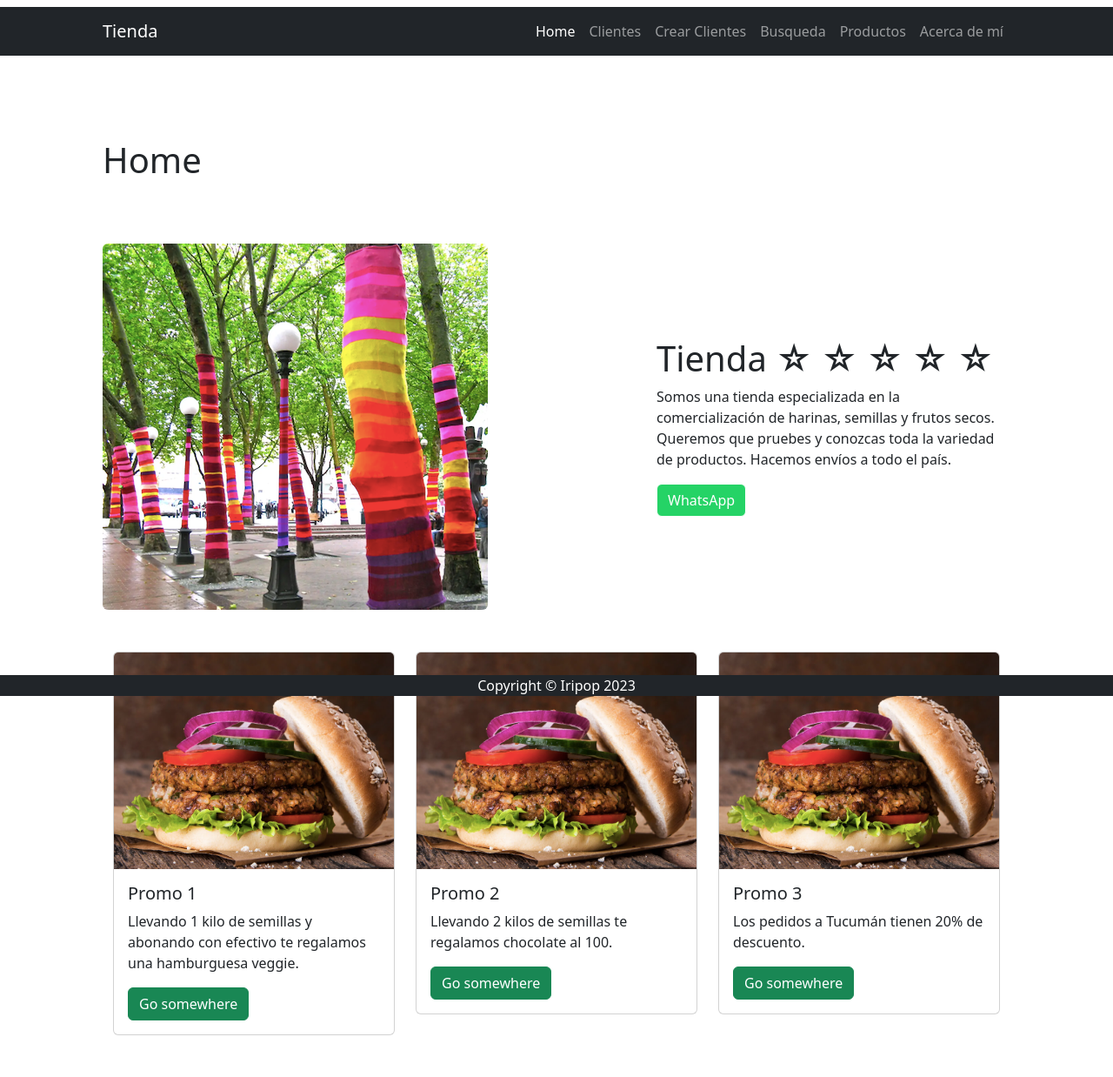
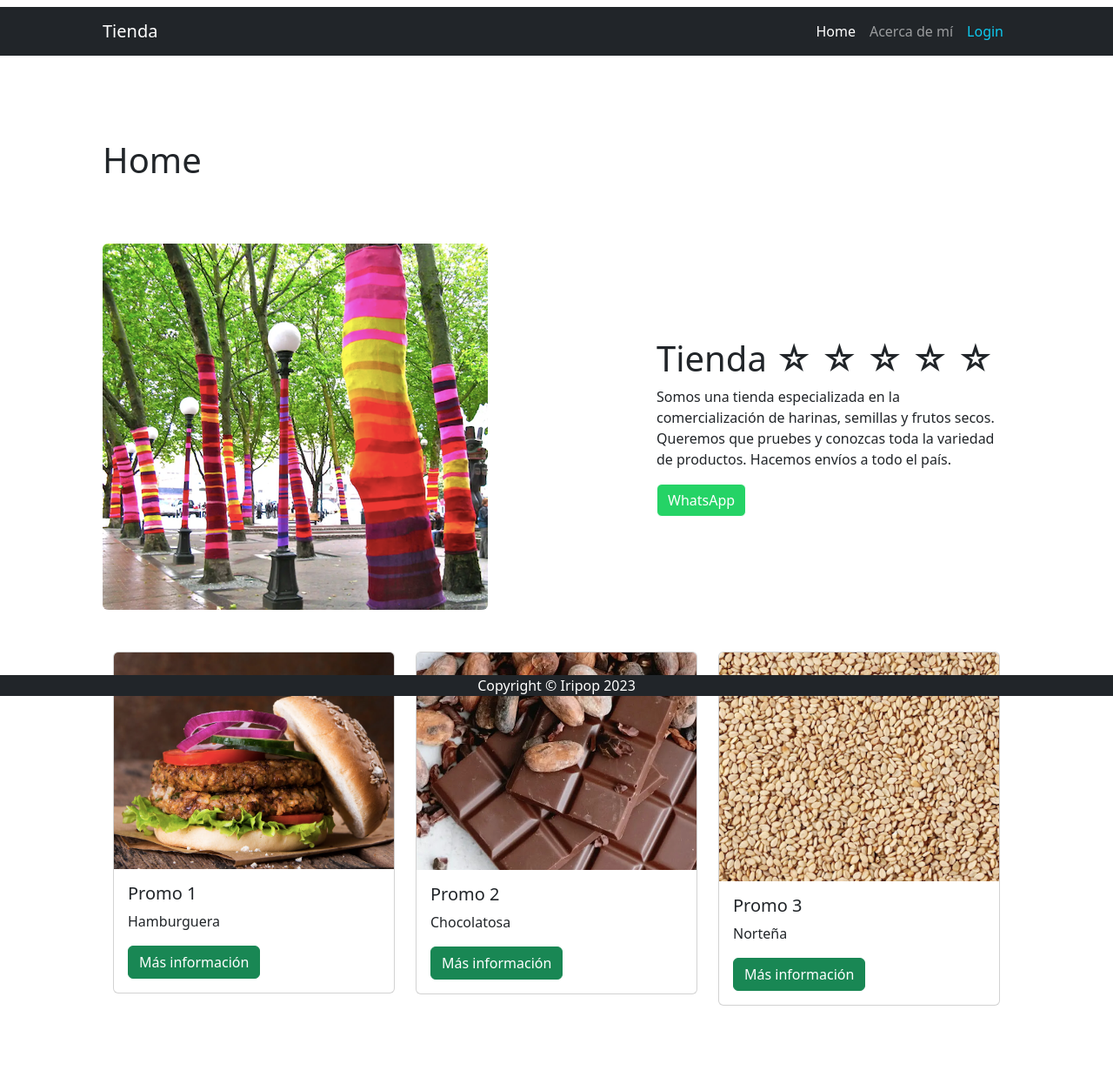
Before and after one commit to Frambuess/ProyectoFinalCoder, a Django app: page / in a window 1280 px wide. Shown: the whole page at 87% size. After the commit the page ends 1156 px from the top, so only its background shows below. Run offline with Django 4.2, Linux system fonts and the light colour scheme; some libraries are stand-ins or nearby versions.

Commit message:
promos y logins

```diff
--- a/project/apps/CORE/templates/CORE/card.html
+++ b/project/apps/CORE/templates/CORE/card.html
@@ -1,22 +1,11 @@
 {% load static %}
 
-<!-- <div class="col-md-4 mb-5">
-    <div class="card h-100">
-        <div class="card-body">
-            <h2 class="card-title">{{ card }}</h2>
-            <p class="card-text" id="p3">{{ cardcontenido }}</p>
-        </div>
-        <div class="card-footer"><a class="btn btn-success btn-sm" href="#!">Más información</a></div>
-    </div>
-</div> -->
-
-<!--'CORE/img/fotoppal.png'-->
-
 <div class="card">
-    <img src="{% static 'CORE/img/hambur.png' %}" class="card-img-top" alt="Promo1">
+    <!-- <img src="{% static 'CORE/img/hambur.png' %}" class="card-img-top" alt="Promo1"> -->
+    <img src="{% if cardcontenido == "Hamburguera" %} {% static 'CORE/img/hambur.png' %} {% elif cardcontenido == "Chocolatosa" %} {% static 'CORE/img/cacao.png' %}  {% elif cardcontenido == "Norteña" %} {% static 'CORE/img/sesamo.png' %}  {% endif %}" class="card-img-top" alt="Promo1">
     <div class="card-body">
         <h5 class="card-title">{{ card }}</h5>
         <p class="card-text">{{ cardcontenido }}</p>
-        <a href="#" class="btn btn-success">Go somewhere</a>
+        <a href="{% if cardcontenido == "Hamburguera" %} {% url 'Home:promo1' %} {% elif cardcontenido == "Chocolatosa" %} {% url 'Home:promo2' %} {% elif cardcontenido == "Norteña" %} {% url 'Home:promo3' %} {% endif %}" class="btn btn-success">Más información</a>
     </div>
 </div>
--- a/project/apps/CORE/templates/CORE/index.html
+++ b/project/apps/CORE/templates/CORE/index.html
@@ -14,6 +14,14 @@
 </div>
 
     {% block INDEX_CONTENIDO %}
+
+
+    {% if user.is_authenticated %}
+        {{ mensaje }}
+        <h3> Bienvenido {{ user.username }}</h3>
+    {% endif %}
+
+
 
     <!-- Heading Row-->
     <div class="row gx-4 gx-lg-5 align-items-center my-5">
@@ -32,13 +40,14 @@
     <div class="container">
         <div class="row">
             <div class="col-sm-4">
-            {% include 'CORE/card.html' with card="Promo 1" cardcontenido='Llevando 1 kilo de semillas y abonando con efectivo te regalamos una hamburguesa veggie.' %}
+            {% include 'CORE/card.html' with card="Promo 1" cardcontenido='Hamburguera' %}
             </div>
             <div class="col-sm-4">
-            {% include 'CORE/card.html' with card="Promo 2" cardcontenido='Llevando 2 kilos de semillas te regalamos chocolate al 100.' %}
+            {% include 'CORE/card.html' with card="Promo 2" cardcontenido='Chocolatosa' %}
             </div>
             <div class="col-sm-4">
-            {% include 'CORE/card.html' with card="Promo 3" cardcontenido='Los pedidos a Tucumán tienen 20% de descuento.'%}
+            {% include 'CORE/card.html' with card="Promo 3" cardcontenido='Norteña'%}
+            <!-- Los pedidos a Tucumán tienen 20% de descuento. -->
             </div>
 
         </div>
--- a/project/apps/CORE/templates/CORE/logout.html
+++ b/project/apps/CORE/templates/CORE/logout.html
@@ -4,4 +4,8 @@
     <div class="fs-3 fst-italic ">
         <p>Has cerrado sesión</p>
     </div>
+
+    <br><p>
+    {% include 'CORE/index_back.html' %} </p></br>
+
 {% endblock %}
--- a/project/apps/CORE/templates/CORE/navbar.html
+++ b/project/apps/CORE/templates/CORE/navbar.html
@@ -7,13 +7,21 @@
         <div class="collapse navbar-collapse" id="navbarSupportedContent">
             <ul class="navbar-nav ms-auto mb-2 mb-lg-0">
 
+                <li class="nav-item"><a class="nav-link {% if request.path == "/" %} active  {% endif %}" aria-current="page" href="{% url 'Home:home' %}">Home</a></li>
 
-                <li class="nav-item"><a class="nav-link {% if request.path == "/" %} active  {% endif %}" aria-current="page" href="{% url 'Home:home' %}">Home</a></li>
-                <li class="nav-item"><a class="nav-link {% if request.path == "/clientes/" %} active  {% endif %}" href="{% url 'Home:clientes' %}">Clientes</a></li>
-                <li class="nav-item"><a class="nav-link {% if request.path == "/crear/" %} active  {% endif %}" href="{% url 'Home:crear' %}">Crear Clientes</a></li>
-                <li class="nav-item"><a class="nav-link {% if request.path == "/busqueda/" %} active  {% endif %}" href="{% url 'Home:busqueda' %}">Busqueda</a></li>
-                <li class="nav-item"><a class="nav-link {% if request.path == "/producto/" %} active  {% endif %}" href="{% url 'producto:home' %}">Productos</a></li>
-                <li class="nav-item"><a class="nav-link {% if request.path == "/about/" %} active  {% endif %}" href="{% url 'Home:about' %}">Acerca de mí</a></li>
+                {% if user.is_authenticated %}
+                    <li class="nav-item"><a class="nav-link text-bg-warning">{{ user.username }}</a></li>
+                    <li class="nav-item"><a class="nav-link {% if request.path == "/clientes/" %} active  {% endif %}" href="{% url 'Home:clientes' %}">Clientes</a></li>
+                    <li class="nav-item"><a class="nav-link {% if request.path == "/crear/" %} active  {% endif %}" href="{% url 'Home:crear' %}">Crear Clientes</a></li>
+                    <li class="nav-item"><a class="nav-link {% if request.path == "/busqueda/" %} active  {% endif %}" href="{% url 'Home:busqueda' %}">Busqueda</a></li>
+                    <li class="nav-item"><a class="nav-link {% if request.path == "/producto/" %} active  {% endif %}" href="{% url 'producto:home' %}">Productos</a></li>
+                    <li class="nav-item"><a class="nav-link {% if request.path == "/logout/" %} active  {% endif %}" href="{% url 'Home:logout' %}">Logout</a></li>
+                {% else %}
+
+                    <li class="nav-item"><a class="nav-link {% if request.path == "/about/" %} active  {% endif %}" href="{% url 'Home:about' %}">Acerca de mí</a></li>
+                    <li class="nav-item"><a class="nav-link text-info" href="{% url 'Home:login' %}">Login</a></li>
+
+                {% endif %}
 
             </ul>
         </div>
--- a/project/apps/CORE/urls.py
+++ b/project/apps/CORE/urls.py
@@ -15,8 +15,12 @@ urlpatterns = [
     path("clientes/", views.clientes, name="clientes"),
     path('crear/', crear_cliente, name="crear"),
     path('busqueda/', busqueda, name="busqueda"),
-    path('about/', about, name="about"),
-    path('pages/', pages, name="pages"),
+    path('about/', TemplateView.as_view(template_name="CORE/about.html"), name="about"),
+    path('pages/', TemplateView.as_view(template_name="CORE/pages.html"), name="pages"),
+    path('promo1/', TemplateView.as_view(template_name="CORE/promo1.html"), name="promo1"),
+    path('promo2/', TemplateView.as_view(template_name="CORE/promo2.html"), name="promo2"),
+    path('promo3/', TemplateView.as_view(template_name="CORE/promo3.html"), name="promo3"),
+    #path('register/', views.register, name="register"),
 ]
 
 urlpatterns += staticfiles_urlpatterns()
--- a/project/apps/CORE/views.py
+++ b/project/apps/CORE/views.py
@@ -4,6 +4,7 @@ from django.http import HttpRequest, HttpResponse
 from django.shortcuts import redirect, render
 #from django.urls import is_valid_path
 from .forms import ClienteForm
+from django.contrib.auth.models import User
 
 from django.contrib.admin.views.decorators import staff_member_required
 from django.contrib.auth import authenticate, login, logout
--- a/project/apps/producto/views.py
+++ b/project/apps/producto/views.py
@@ -1,5 +1,8 @@
 # Create your views here.
 
+#! importaciones para login
+from django.contrib.auth.decorators import login_required
+from django.contrib.auth.mixins import LoginRequiredMixin
 from django.http import HttpRequest, HttpResponse
 from django.shortcuts import redirect, render
 from django.urls import reverse_lazy
@@ -11,12 +14,15 @@ from django.views.generic import (
     UpdateView,
 )
 
+
 from . import forms, models
 
+@login_required
 def index(request):
     return render(request, "producto/index.html")
 
 # LIST
+
 
 class ProductoCategoriaList(ListView):
     model = models.ProductoCategoria
--- a/project/config/settings.py
+++ b/project/config/settings.py
@@ -132,3 +132,7 @@ STATIC_URL = 'static/'
 # https://docs.djangoproject.com/en/4.2/ref/settings/#default-auto-field
 
 DEFAULT_AUTO_FIELD = 'django.db.models.BigAutoField'
+
+LOGIN_URL = reverse_lazy("Home:login")
+# ! esto es necesario cuando views no redirecciona a otra url
+LOGIN_REDIRECT_URL = reverse_lazy("Home:index")
```
Also changed, not shown: project/apps/CORE/templates/CORE/promo1.html (added, +21 -0 lines), project/apps/CORE/templates/CORE/promo2.html (added, +22 -0 lines), project/apps/CORE/templates/CORE/promo3.html (added, +18 -0 lines), project/apps/CORE/static/CORE/img/cacao.png (added), project/apps/CORE/static/CORE/img/sesamo.png, project/apps/CORE/static/CORE/img/tucu.png (deleted), project/db.sqlite3, 1 other file.
